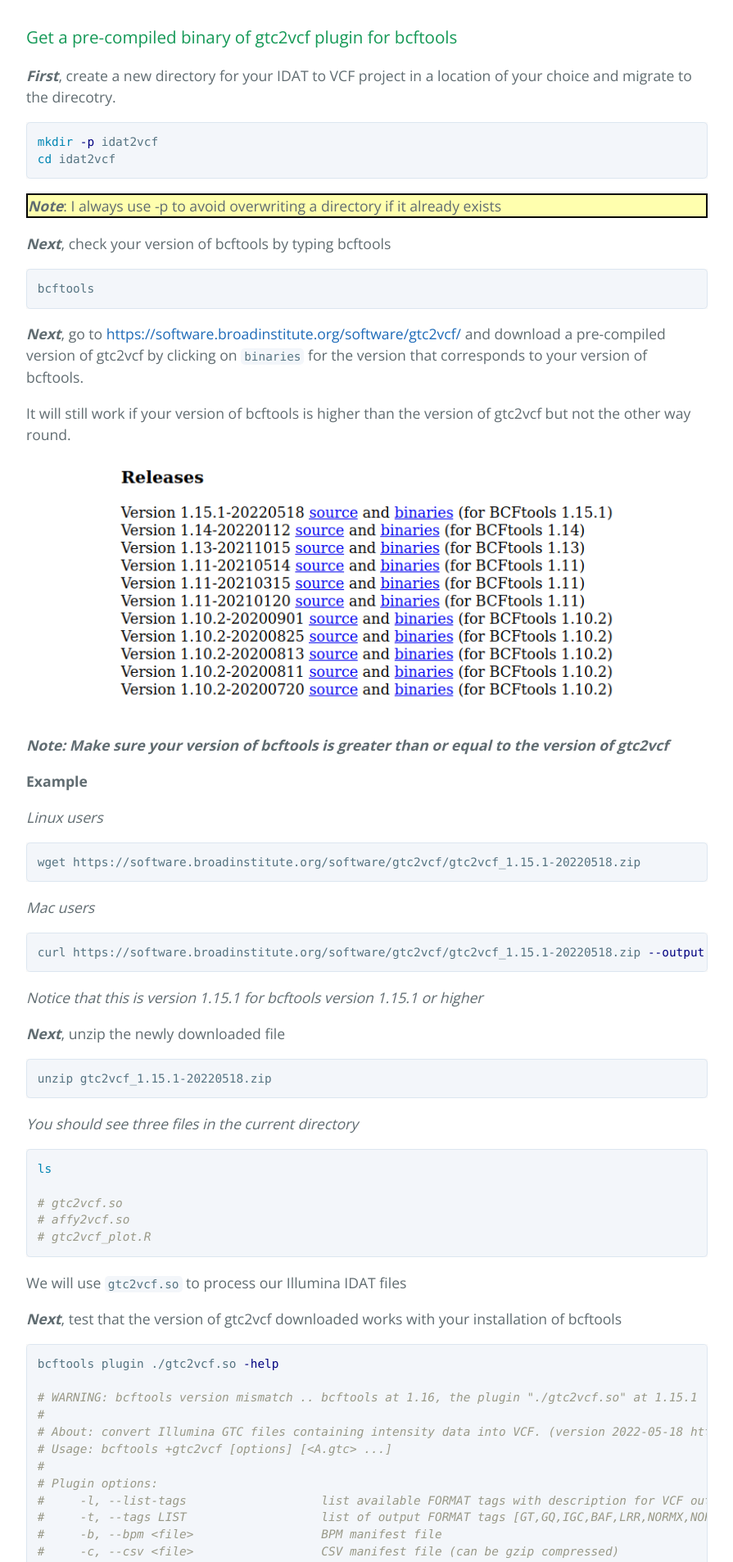
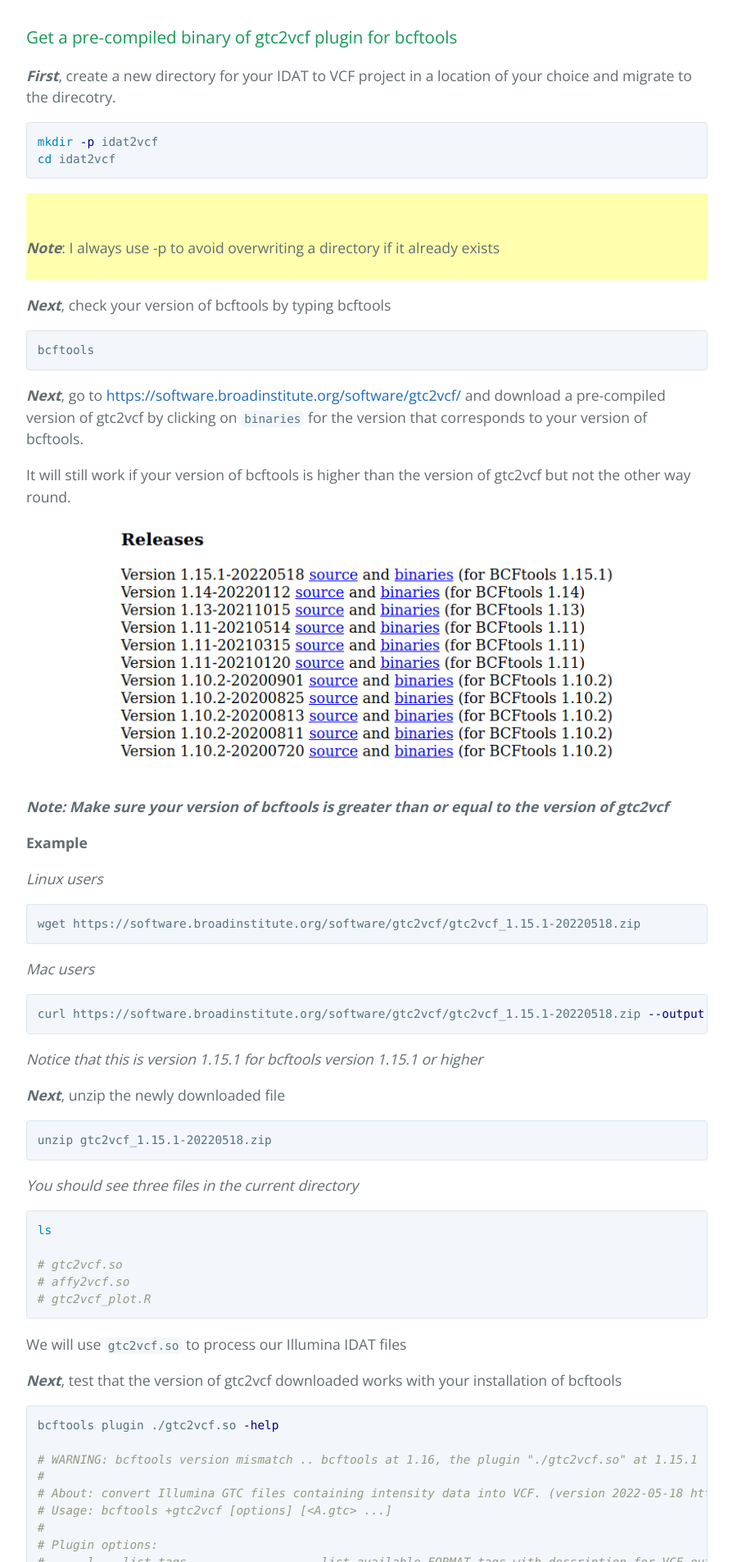
Before and after one commit to esohkevin/esohkevin.github.io, a Jekyll site: the page built from docs/tutorials/convert-idat-to-vcf.md, in a window 1280 px wide. Shown: the part 3225-5131 px from the top of the page at 82% size, without its empty margins (192-1087 px from the left). Built offline with Jekyll 4.4.1, drawn with Linux system fonts in a browser that asks for light colours; the repository's description, which GitHub fills in, is left out.

Commit message:
test device

````diff
--- a/docs/tutorials/convert-idat-to-vcf.md
+++ b/docs/tutorials/convert-idat-to-vcf.md
@@ -121,8 +121,12 @@
 cd idat2vcf
 ```
 
-<p style="background-color: rgba(255, 255, 140, 0.7); border: 2px solid black;">
+<p style="background-color: rgba(255, 255, 140, 0.7);">
+   <br>
+   <br>
    <strong><i>Note</i></strong>: I always use -p to avoid overwriting a directory if it already exists
+   <br>
+   <br>
 </p>
 
 ***Next***, check your version of bcftools by typing bcftools
````
